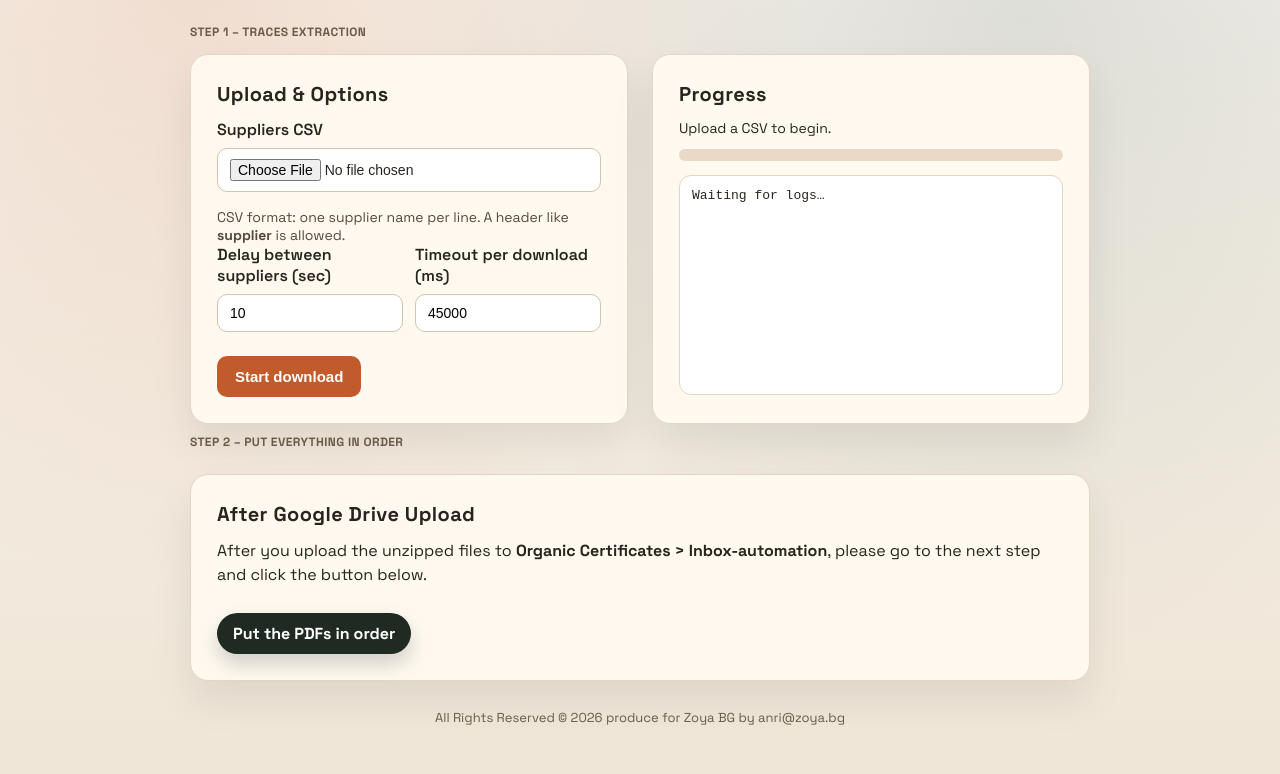
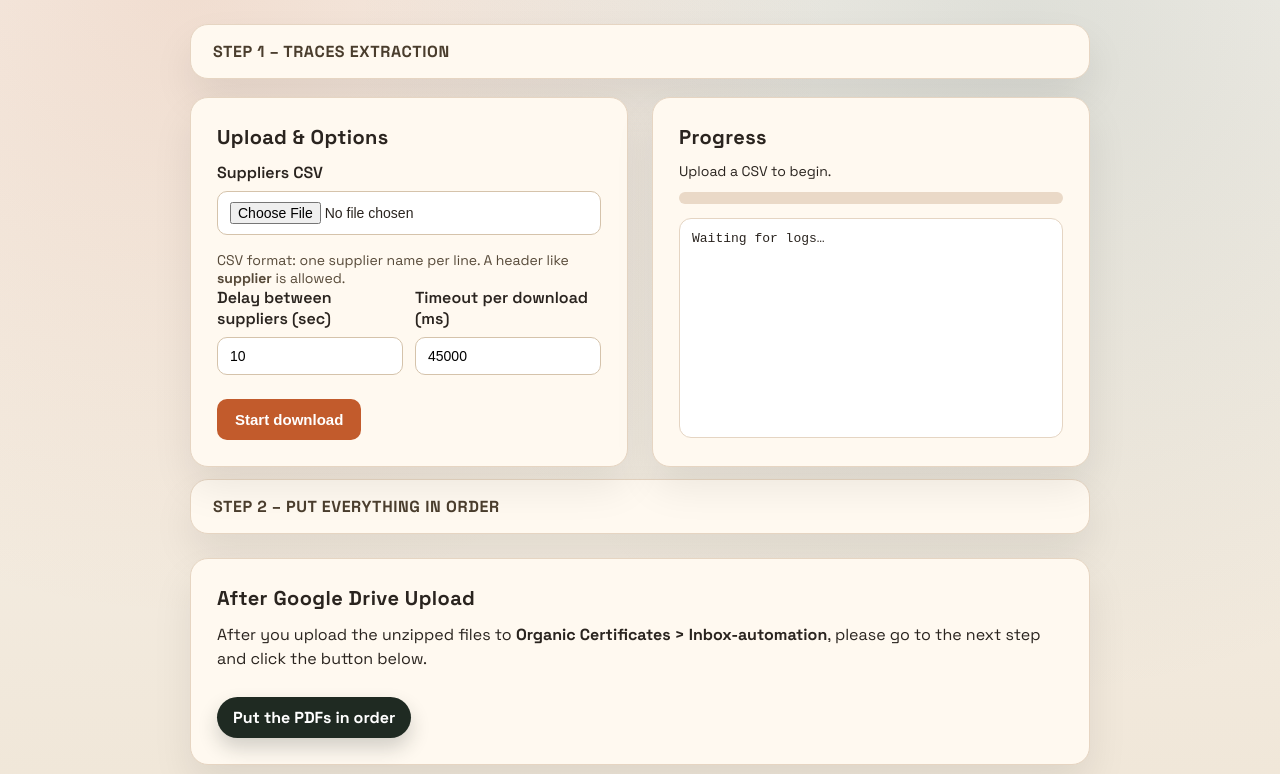
Before and after one commit to anriantoan-glitch/zoya_tools_01, a Flask app: page / in a window 1280 px wide. Shown: the part 121-895 px from the top of the page. Run offline with Flask 3, Linux system fonts and the light colour scheme.

Commit message:
Style step headers as bold cards

```diff
--- a/templates/index.html
+++ b/templates/index.html
@@ -233,13 +233,14 @@
         margin: 0 0 14px;
         line-height: 1.5;
       }
-      .step-label {
-        margin: 10px 0 14px;
-        font-weight: 700;
-        letter-spacing: 0.4px;
+      .step-card {
+        margin: 12px 0 18px;
+        padding: 16px 22px;
+        font-weight: 800;
+        letter-spacing: 0.6px;
         text-transform: uppercase;
-        font-size: 12px;
-        color: #6a5a48;
+        font-size: 16px;
+        color: #4a3d2d;
       }
     </style>
   </head>
@@ -253,7 +254,7 @@
         <div class="badge">Zoya Buyers Only</div>
       </div>
 
-      <div class="step-label">Step 1 – TRACES extraction</div>
+      <div class="card step-card">Step 1 – TRACES extraction</div>
       <div class="grid">
         <div class="card">
           <h2>Upload & Options</h2>
@@ -299,7 +300,7 @@
           <button class="stop-btn" id="stopBtn" type="button" style="display: none;">Stop</button>
         </div>
       </div>
-      <div class="step-label">Step 2 – Put everything in order</div>
+      <div class="card step-card">Step 2 – Put everything in order</div>
       <div class="card embed-card">
         <h2>After Google Drive Upload</h2>
         <p class="embed-text">
```
